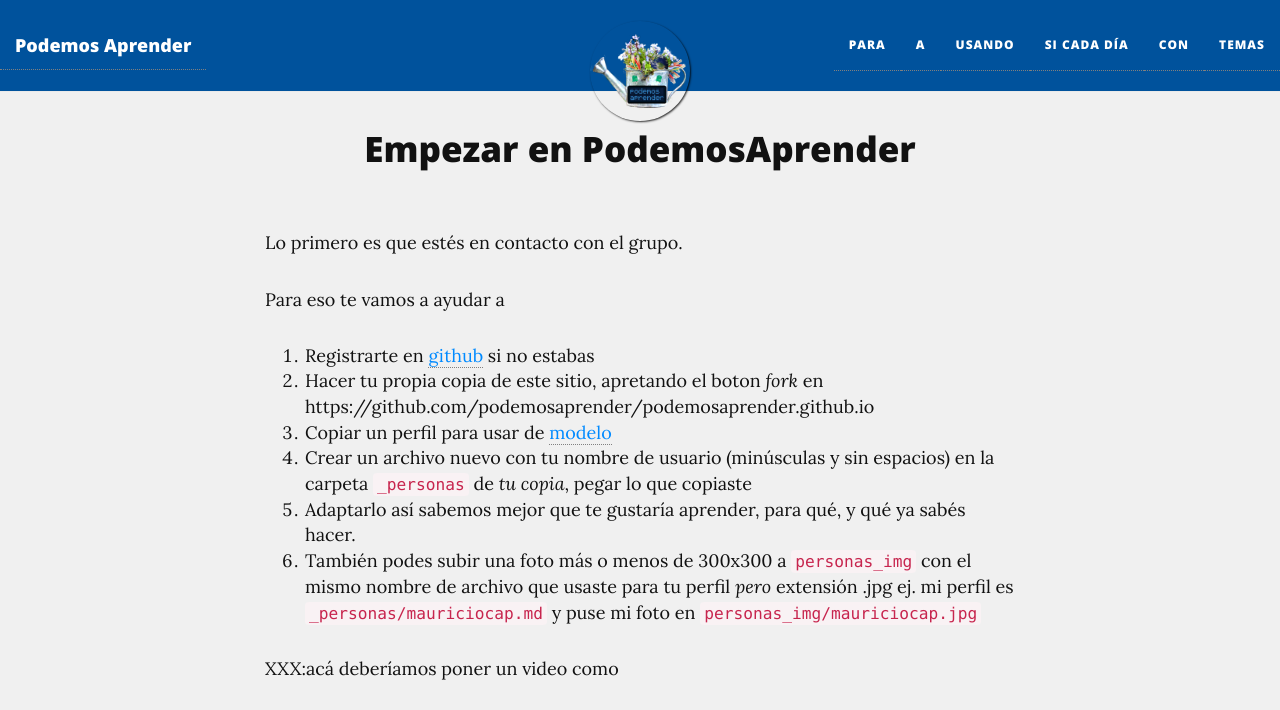
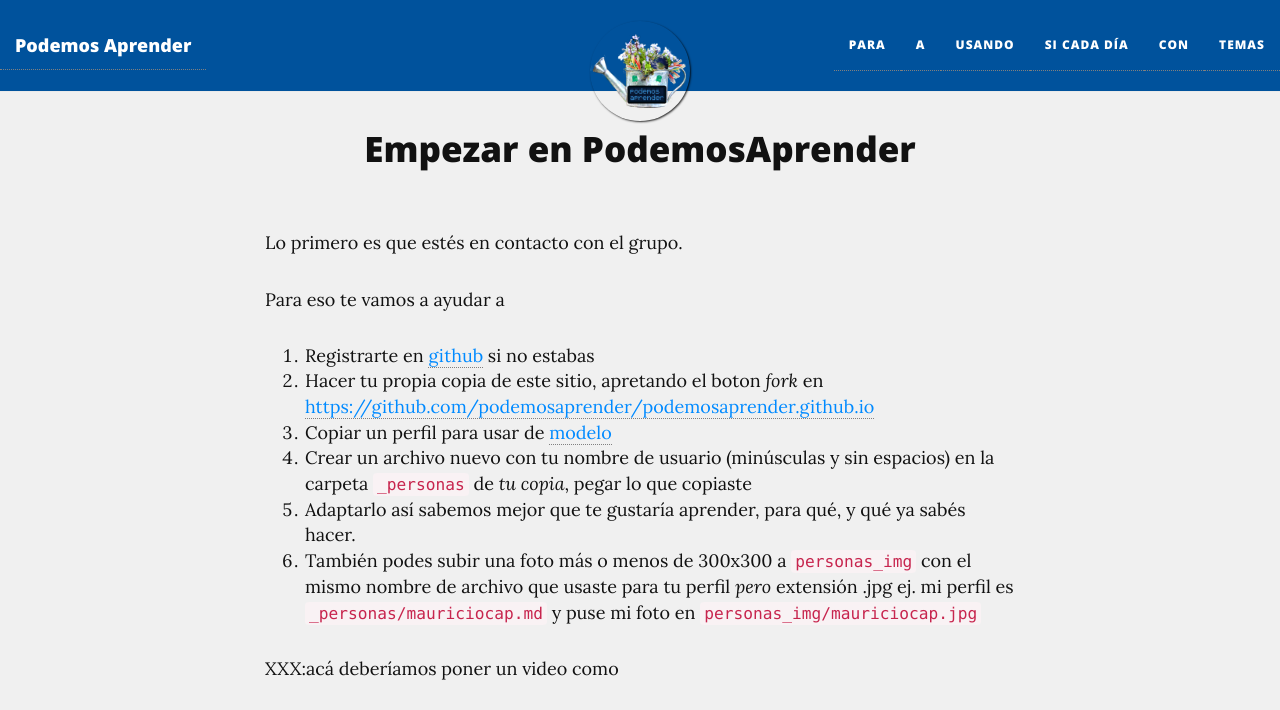
Before and after one commit to podemosaprender/podemosaprender.github.io, a Jekyll site: the page built from _contenidos/10participar/00empezar_contacto_y_repo.md, in a window 1280 px wide and 1392 px high. Shown: the top 710 px of the window. Built offline with Jekyll 4.4.1, drawn with Linux system fonts in a browser that asks for light colours; nearby versions of some CDN libraries.

````diff
--- a/_contenidos/10participar/00empezar_contacto_y_repo.md
+++ b/_contenidos/10participar/00empezar_contacto_y_repo.md
@@ -8,7 +8,7 @@ Lo primero es que estés en contacto con el grupo.
 Para eso te vamos a ayudar a
 
 1. Registrarte en [github](https://github.com) si no estabas
-2. Hacer tu propia copia de este sitio, apretando el boton *fork* en https://github.com/podemosaprender/podemosaprender.github.io
+2. Hacer tu propia copia de este sitio, apretando el boton *fork* en <https://github.com/podemosaprender/podemosaprender.github.io>
 3. Copiar un perfil para usar de [modelo](https://raw.githubusercontent.com/podemosaprender/podemosaprender.github.io/master/_personas/mauriciocap.md)
 4. Crear un archivo nuevo con tu nombre de usuario (minúsculas y sin espacios) en la carpeta ```_personas``` de _tu copia_, pegar lo que copiaste
 5. Adaptarlo así sabemos mejor que te gustaría aprender, para qué, y qué ya sabés hacer.
````
